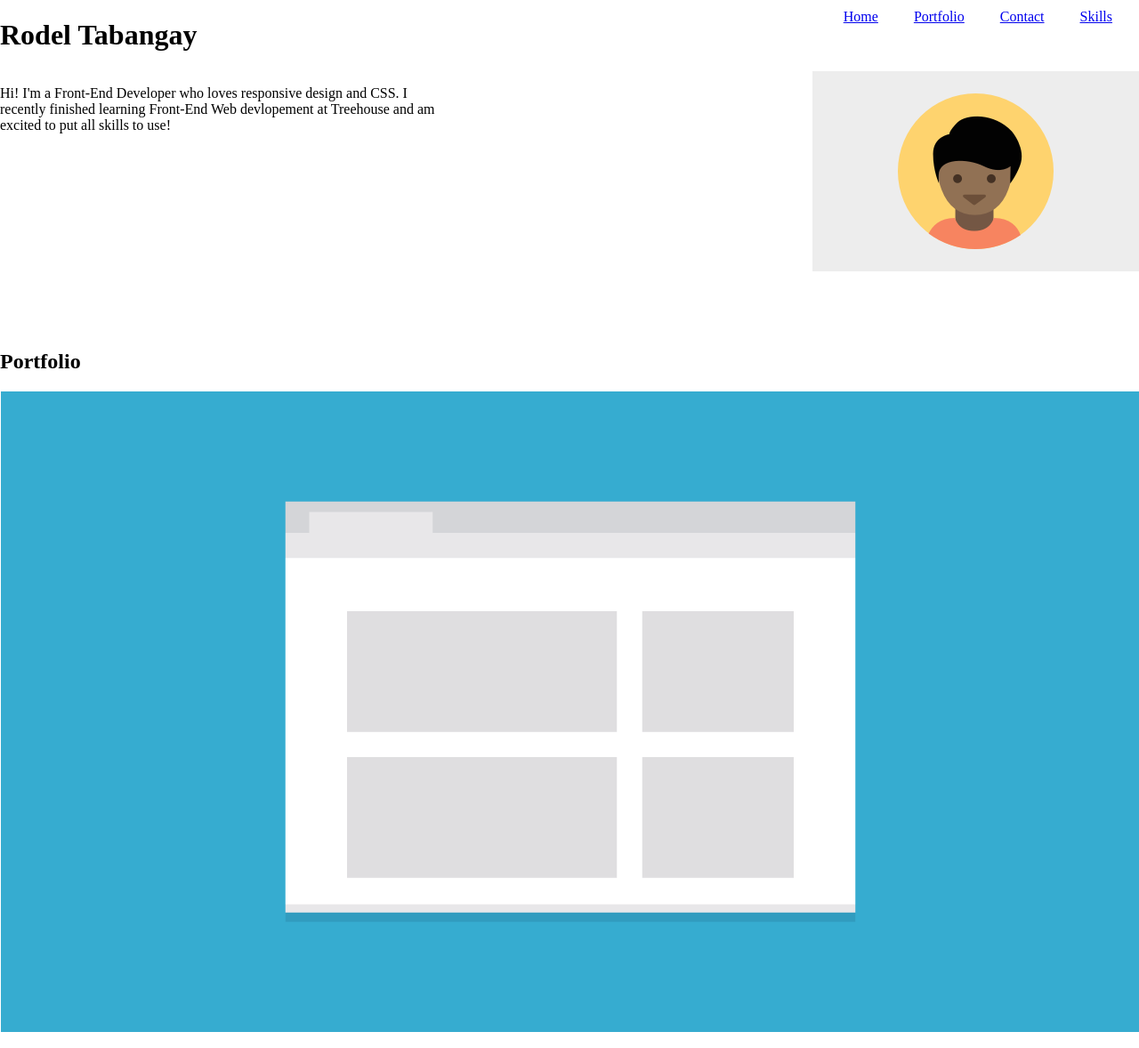
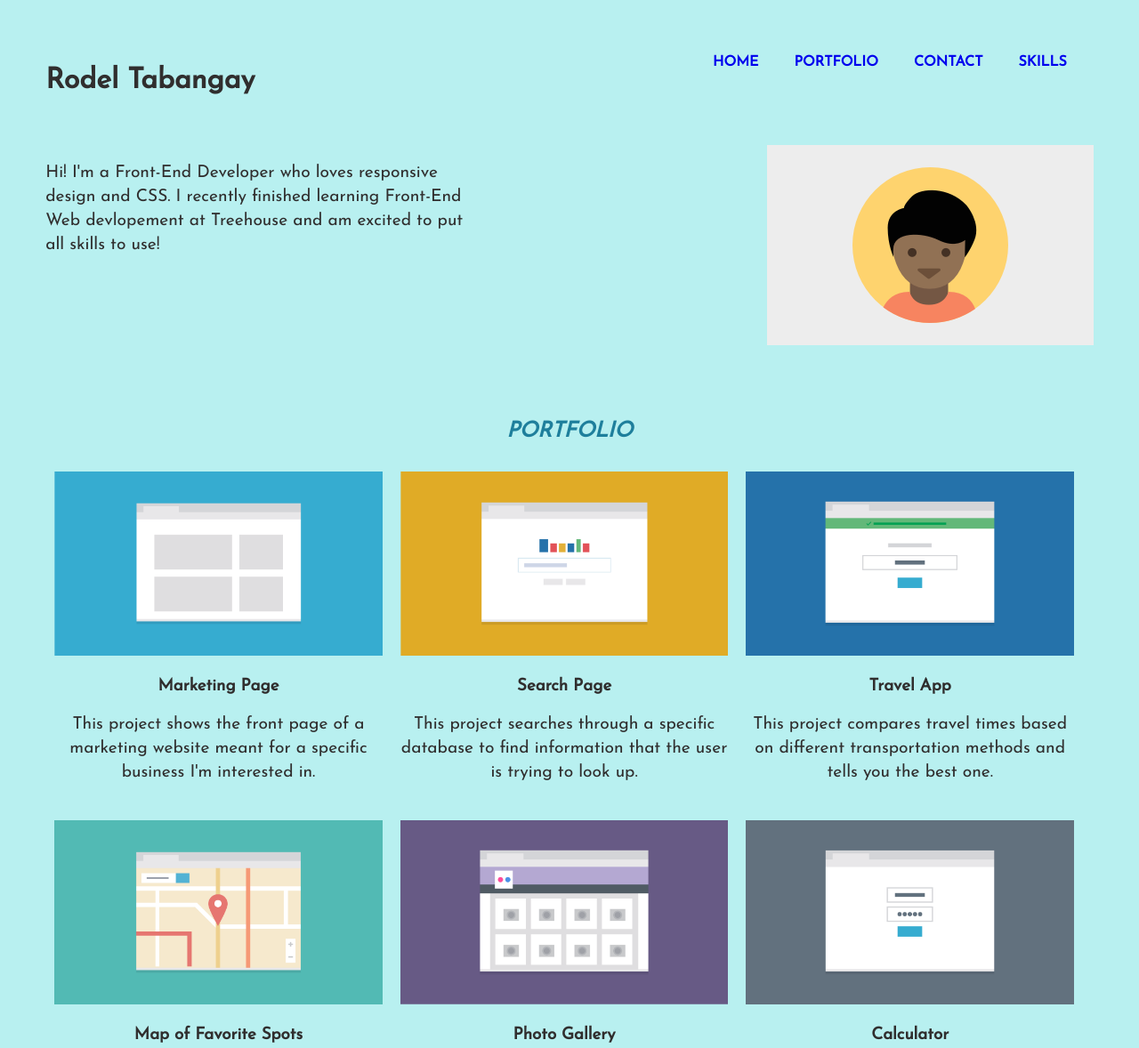
Before and after one commit to rodel-lab/Techdegree-project-2, a plain HTML site: page index.html in a window 1280 px wide. Shown: the top 1178 px of the page at 89% size. Drawn offline with Linux system fonts and the light colour scheme.

Commit message:
Update styles.css

```diff
--- a/css/styles.css
+++ b/css/styles.css
@@ -1,4 +1,86 @@
+/* ============ Base Element Styles =========== */
+* {
+    box-sizing: border-box;
 
+}
+body{
+    font-family: 'Josefin Sans', sans-serif;
+    color: rgb(48, 46, 46);
+    margin: 4%;
+    background-color: rgb(184, 240, 240)
+}
+
+img {
+   max-width: 100%;
+}
+
+li {
+    list-style: none;
+    font-weight: 600;
+    text-transform: uppercase;
+    display: inline;
+}
+
+h2 {
+    text-transform: uppercase;
+    text-align: center;
+    font-style: oblique;
+    color: rgb(30, 127, 156);
+}
+
+main-header {
+    background: lightgrey;
+}
+
+p {
+    line-height: 1.4;
+    font-size: larger;
+}
+.skills-list li {
+  display: inline;
+  background: rgb(236, 168, 65);
+  padding: 10px;
+  border-radius: 10px;
+
+}
+
+/* =======Pseudo Links ==========*/
+
+a { text-decoration: none;
+}
+
+a:hover {
+    text-decoration: rgb(73, 73, 165);
+}
+/* =======Layout Styles========= */
+
+  h1 {
+  padding-bottom: 2%;
+  margin-right: auto;
+  }
+  h1,
+  .main-nav {
+  margin-bottom: 30px;
+ }
+  .main-nav li {
+  padding-right: 15px;
+ }
+ .bottom-nav li {
+  padding-top: 20px;
+  padding-right: 15px;
+  list-style-type: none;
+  }
+  .portfolio-content {
+  display: flex;
+  flex-wrap: wrap;
+ }
+  .portfolio-content div {
+  text-align: center;
+  padding: 10px;
+ }
+ .contact-info {
+    text-align: center;
+    margin: auto;
 
   }
 .skills-wrap {
```
